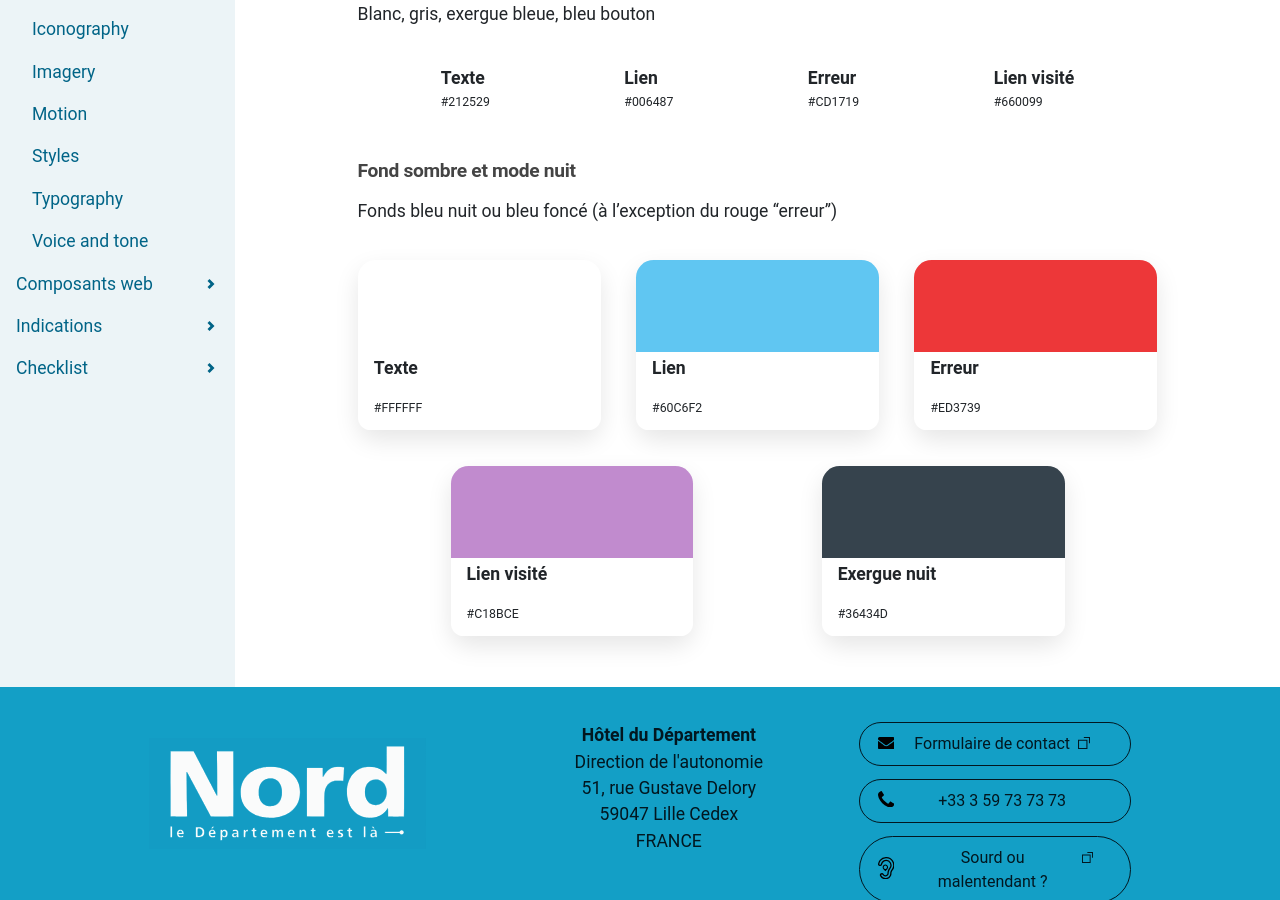
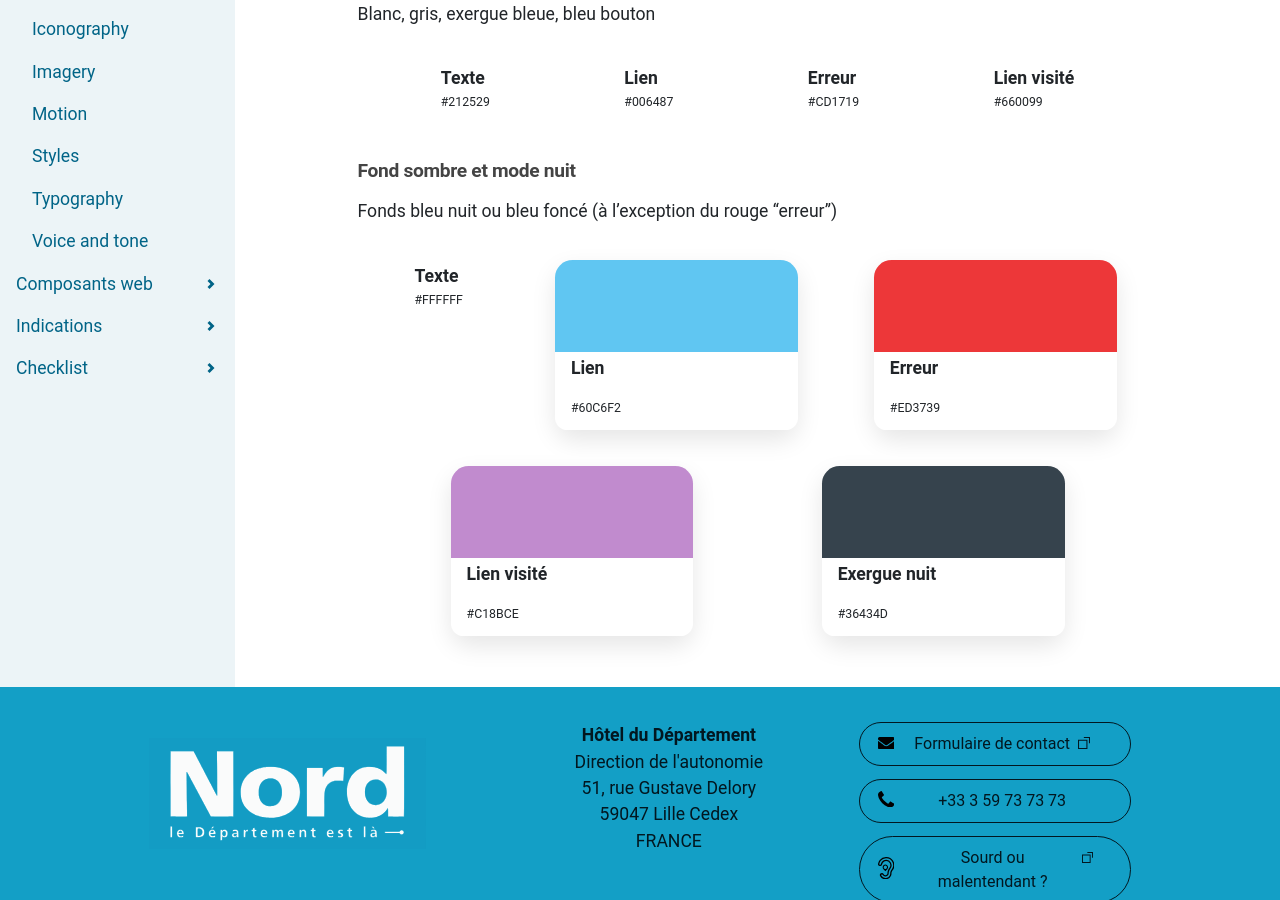
Before and after one commit to LJ59/d59-system, a Jekyll site: the page built from styles/03-color.md, in a window 1280 px wide and 900 px high, scrolled down 2102 px. Built offline with Jekyll 4.4.1, drawn with Linux system fonts in a browser that asks for light colours.

Commit message:
Update 03-color.md

```diff
--- a/styles/03-color.md
+++ b/styles/03-color.md
@@ -74,7 +74,7 @@ Fonds bleu nuit ou bleu foncé (à l'exception du rouge "erreur")
 
 <div class="color-container-typo">
 
-{% include color-preview.html name="Texte" hexcode="#FFFFFF" %}
+{% include color-preview-light.html name="Texte" hexcode="#FFFFFF" %}
 {% include color-preview.html name="Lien" hexcode="#60C6F2" %}
   {% include color-preview.html name="Erreur" hexcode="#ED3739" %}
 {% include color-preview.html name="Lien visité" hexcode="#C18BCE" %}
```
